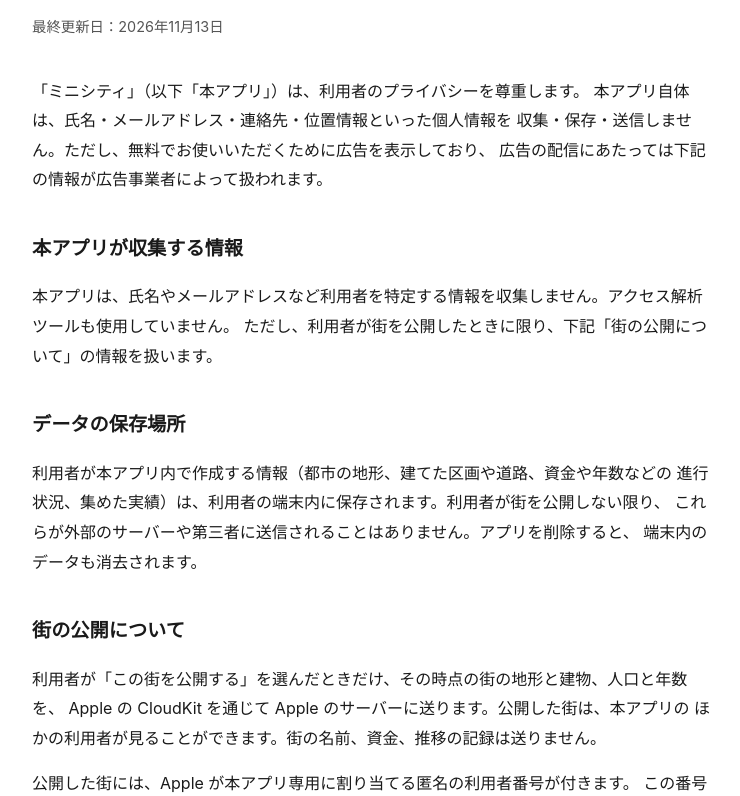
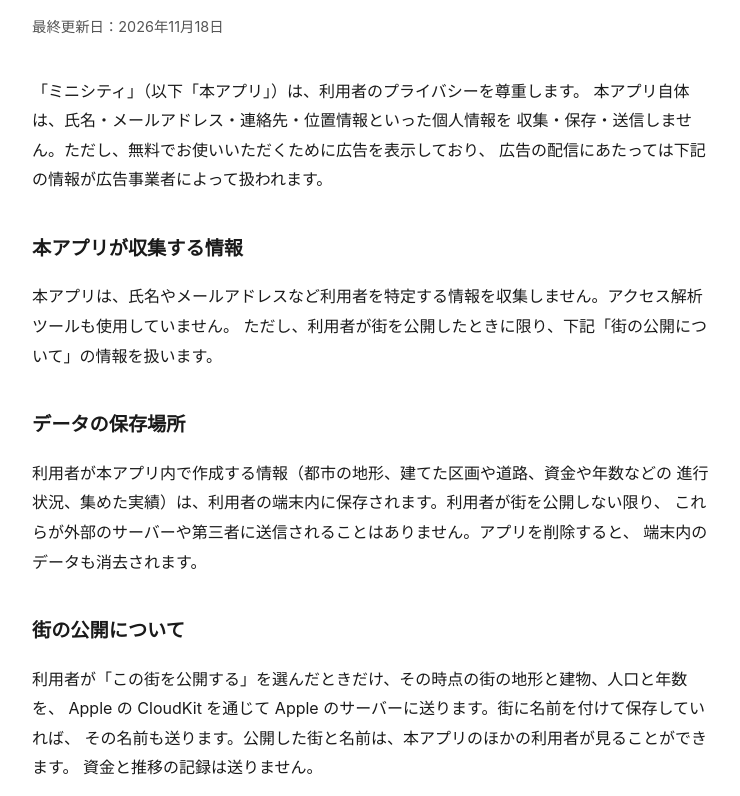
Before and after one commit to nakiusa/nakiusa.github.io, a plain HTML site: page minicity/privacy.html in a window 1280 px wide. Shown: the part 120-916 px from the top of the page, without its empty margins (268-1008 px from the left). Drawn offline with Linux system fonts and the light colour scheme.

Commit message:
ミニシティのプライバシーポリシーに、公開する街の名前のことを書き足す
Co-Authored-By: Claude Opus 5.5 <noreply@anthropic.com>

```diff
--- a/minicity/privacy.html
+++ b/minicity/privacy.html
@@ -55,7 +55,7 @@
     <main>
       <p class="eyebrow">MINICITY</p>
       <h1>プライバシーポリシー</h1>
-      <p class="updated">最終更新日：2026年11月13日</p>
+      <p class="updated">最終更新日：2026年11月18日</p>
 
       <p>
         「ミニシティ」（以下「本アプリ」）は、利用者のプライバシーを尊重します。
@@ -81,8 +81,9 @@
       <h2>街の公開について</h2>
       <p>
         利用者が「この街を公開する」を選んだときだけ、その時点の街の地形と建物、人口と年数を、
-        Apple の CloudKit を通じて Apple のサーバーに送ります。公開した街は、本アプリの
-        ほかの利用者が見ることができます。街の名前、資金、推移の記録は送りません。
+        Apple の CloudKit を通じて Apple のサーバーに送ります。街に名前を付けて保存していれば、
+        その名前も送ります。公開した街と名前は、本アプリのほかの利用者が見ることができます。
+        資金と推移の記録は送りません。
       </p>
       <p>
         公開した街には、Apple が本アプリ専用に割り当てる匿名の利用者番号が付きます。
```
